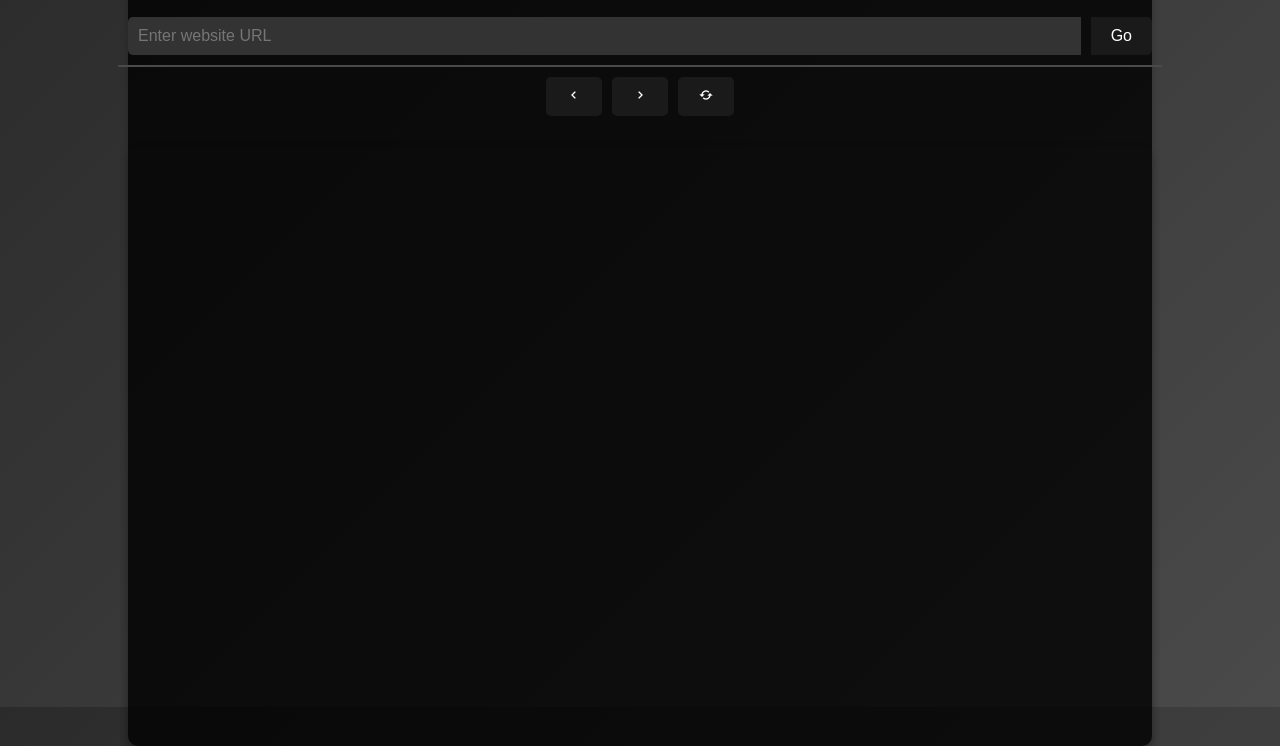
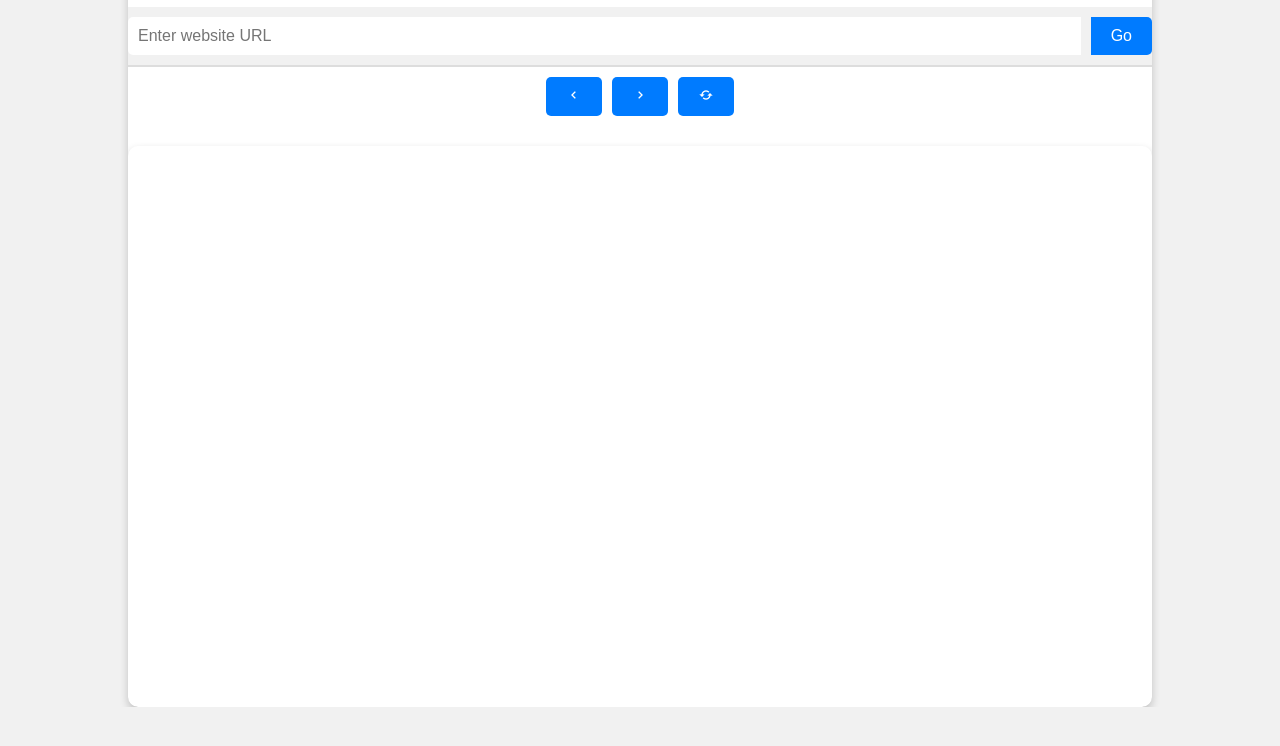
Before and after one commit to polar-sudo-debug/Null-Web-Proxy, a plain HTML site: page index.html in a window 1280 px wide. Shown: the part 93-839 px from the top of the page. After the commit the page ends 800 px from the top, so only its background shows below. Drawn offline with nearby package versions, Linux system fonts and the light colour scheme.

Commit message:
Update index.html

```diff
--- a/index.html
+++ b/index.html
@@ -8,8 +8,8 @@
     <style>
         body {
             font-family: 'Arial', sans-serif;
-            background: linear-gradient(135deg, #2b2b2b, #4a4a4a);
-            color: #ffffff;
+            background: #f1f1f1;
+            color: #000000;
             display: flex;
             flex-direction: column;
             align-items: center;
@@ -22,13 +22,14 @@
             width: 80%;
             max-width: 1200px;
             margin-top: 20px;
-            background: rgba(0, 0, 0, 0.8);
+            background: #ffffff;
             border-radius: 10px;
             box-shadow: 0 4px 8px rgba(0, 0, 0, 0.2);
             animation: fadeIn 2s ease-in-out;
             display: flex;
             flex-direction: column;
             align-items: center;
+            overflow: hidden;
         }
         .url-bar {
             display: flex;
@@ -36,7 +37,8 @@
             width: 100%;
             padding: 10px;
             border: none;
-            border-bottom: 2px solid #4a4a4a;
+            border-bottom: 2px solid #dddddd;
+            background: #f1f1f1;
         }
         .url-bar input {
             flex: 1;
@@ -44,8 +46,9 @@
             border: none;
             border-radius: 5px 0 0 5px;
             font-size: 16px;
-            background: #333333;
-            color: #ffffff;
+            background: #ffffff;
+            color: #000000;
+            outline: none;
         }
         .url-bar button {
             padding: 10px 20px;
@@ -53,13 +56,13 @@
             border: none;
             border-radius: 0 5px 5px 0;
             font-size: 16px;
-            background: #1a1a1a;
+            background: #007bff;
             color: #ffffff;
             cursor: pointer;
             transition: background 0.3s;
         }
         .url-bar button:hover {
-            background: #333333;
+            background: #0056b3;
         }
         .navigation-buttons {
             display: flex;
@@ -72,13 +75,13 @@
             border: none;
             border-radius: 5px;
             font-size: 16px;
-            background: #1a1a1a;
+            background: #007bff;
             color: #ffffff;
             cursor: pointer;
             transition: background 0.3s;
         }
         .navigation-buttons button:hover {
-            background: #333333;
+            background: #0056b3;
         }
         iframe {
             width: 100%;
@@ -112,7 +115,12 @@
         function unblockWebsite() {
             const website = document.getElementById('website').value;
             const proxyFrame = document.getElementById('proxyFrame');
-            proxyFrame.src = `https://cors-anywhere.herokuapp.com/${website}`;
+            const headers = new Headers();
+            headers.append('origin', 'null');
+            headers.append('x-requested-with', 'XMLHttpRequest');
+            fetch(`https://cors-anywhere.herokuapp.com/${website}`, { headers })
+                .then(response => response.text())
+                .then(data => proxyFrame.srcdoc = data);
         }
         function goBack() {
             document.getElementById('proxyFrame').contentWindow.history.back();
```
